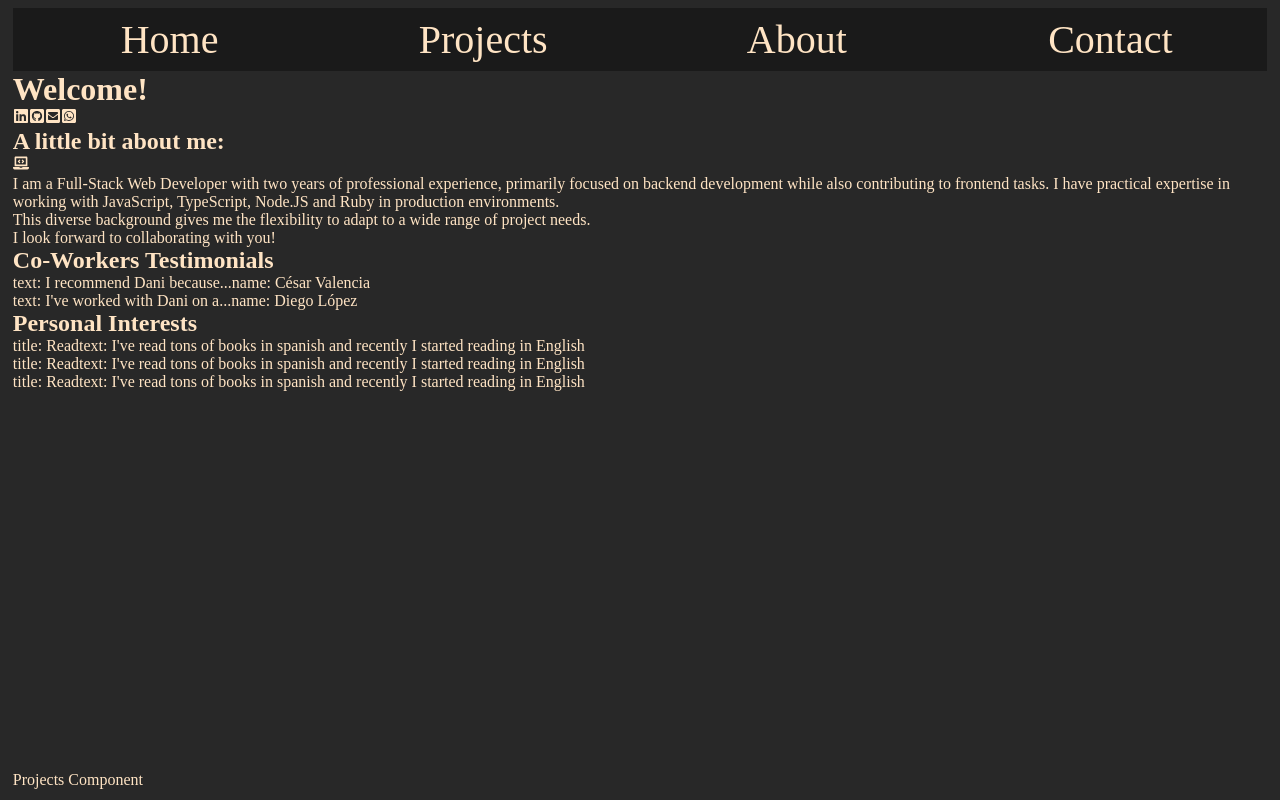
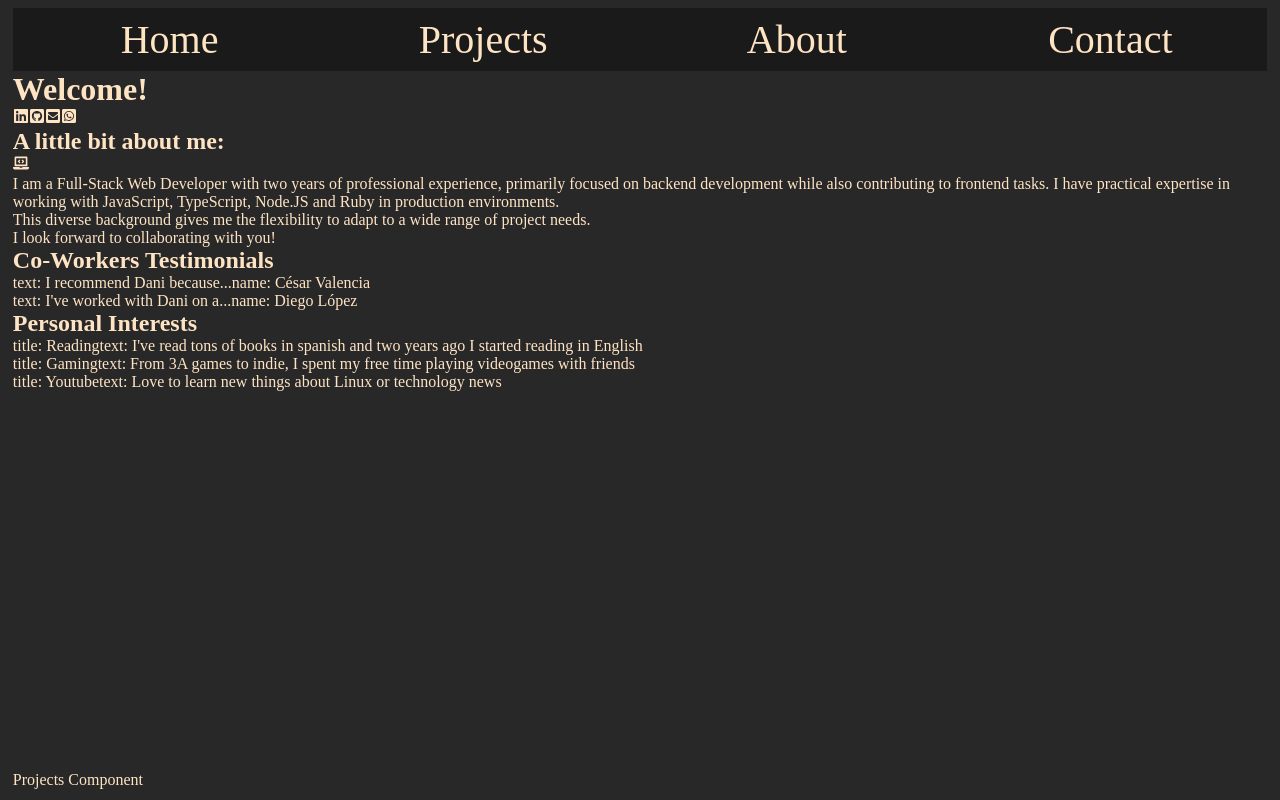
Before and after one commit to danifromecuador/portfolio_2025, a React (Vite) app: page / in a window 1280 px wide. Built offline with nearby package versions, Linux system fonts and the light colour scheme.

Commit message:
Update interests.js data

```diff
--- a/src/components/home/interest/interests.js
+++ b/src/components/home/interest/interests.js
@@ -2,19 +2,19 @@ export const interests = [
   {
     id: 0,
     imageURL: "",
-    title: "Read",
-    text: "I've read tons of books in spanish and recently I started reading in English"
+    title: "Reading",
+    text: "I've read tons of books in spanish and two years ago I started reading in English"
   },
   {
     id: 1,
     imageURL: "",
-    title: "Read",
-    text: "I've read tons of books in spanish and recently I started reading in English"
+    title: "Gaming",
+    text: "From 3A games to indie, I spent my free time playing videogames with friends"
   },
   {
     id: 2,
     imageURL: "",
-    title: "Read",
-    text: "I've read tons of books in spanish and recently I started reading in English"
+    title: "Youtube",
+    text: "Love to learn new things about Linux or technology news"
   },
 ]
```
